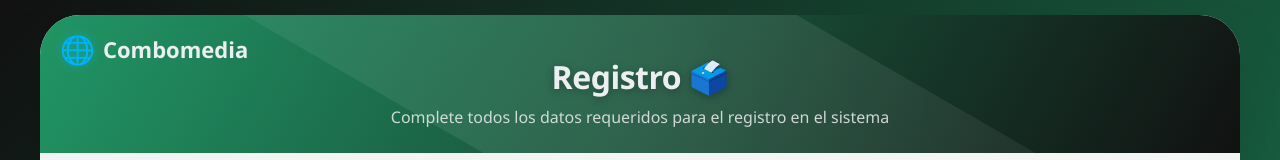
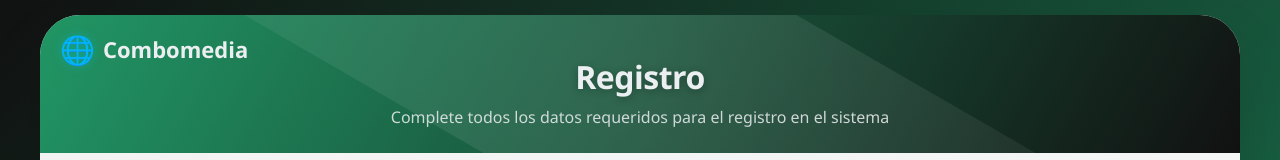
Before and after one commit to Combomedia/ComboDemo, a plain HTML site: page index.html in a window 1280 px wide. Shown: the top 160 px of the page. Drawn offline with Linux system fonts and the light colour scheme.

Commit message:
Update index.html
Combomedia

```diff
--- a/index.html
+++ b/index.html
@@ -718,7 +718,7 @@
                 <span class="logo-icon">🌐</span>
                 Combomedia
             </div>
-            <h1>Registro 🗳️</h1>
+            <h1>Registro</h1>
             <p class="subtitle">Complete todos los datos requeridos para el registro en el sistema</p>
         </header>
 
```
